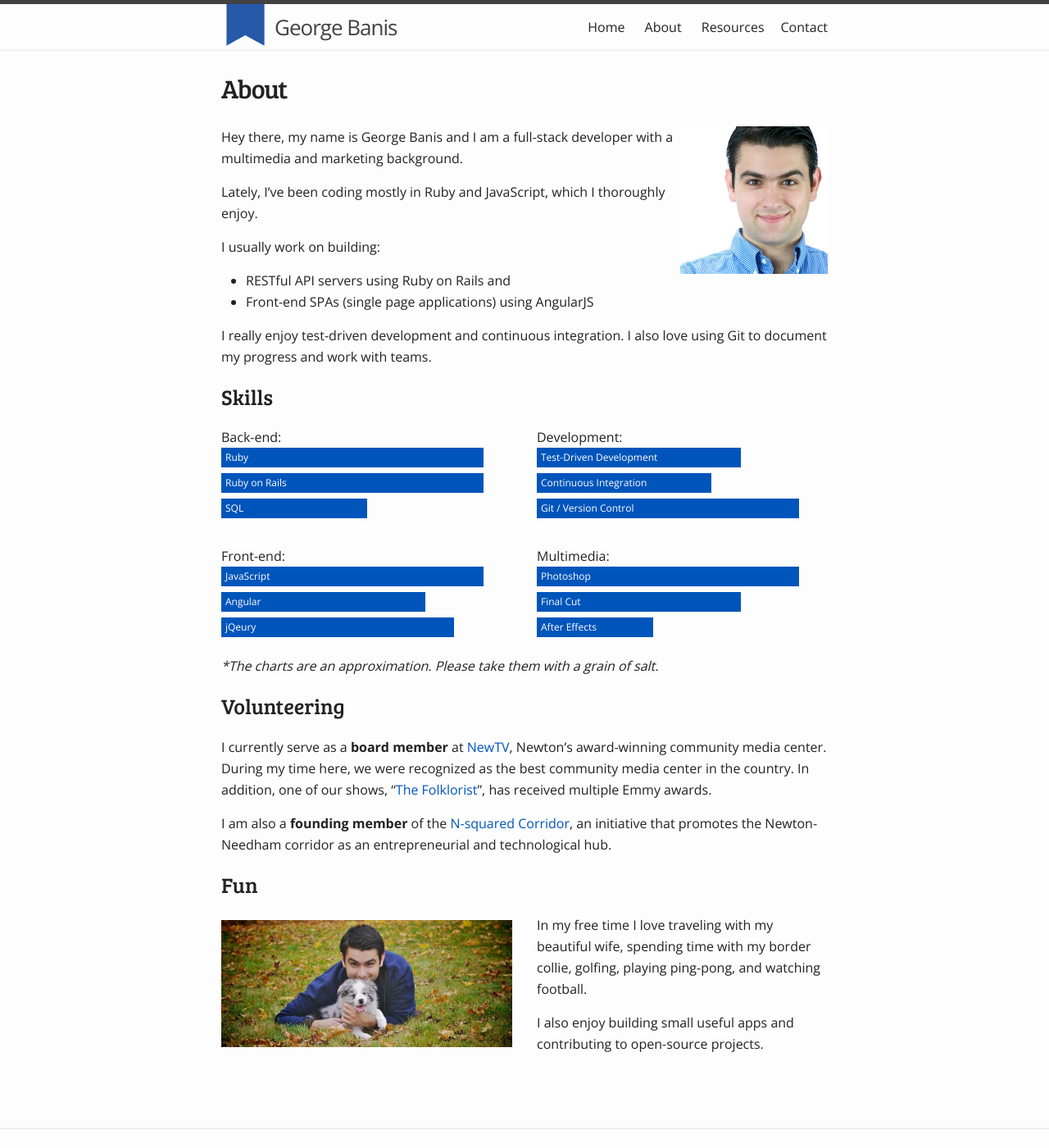
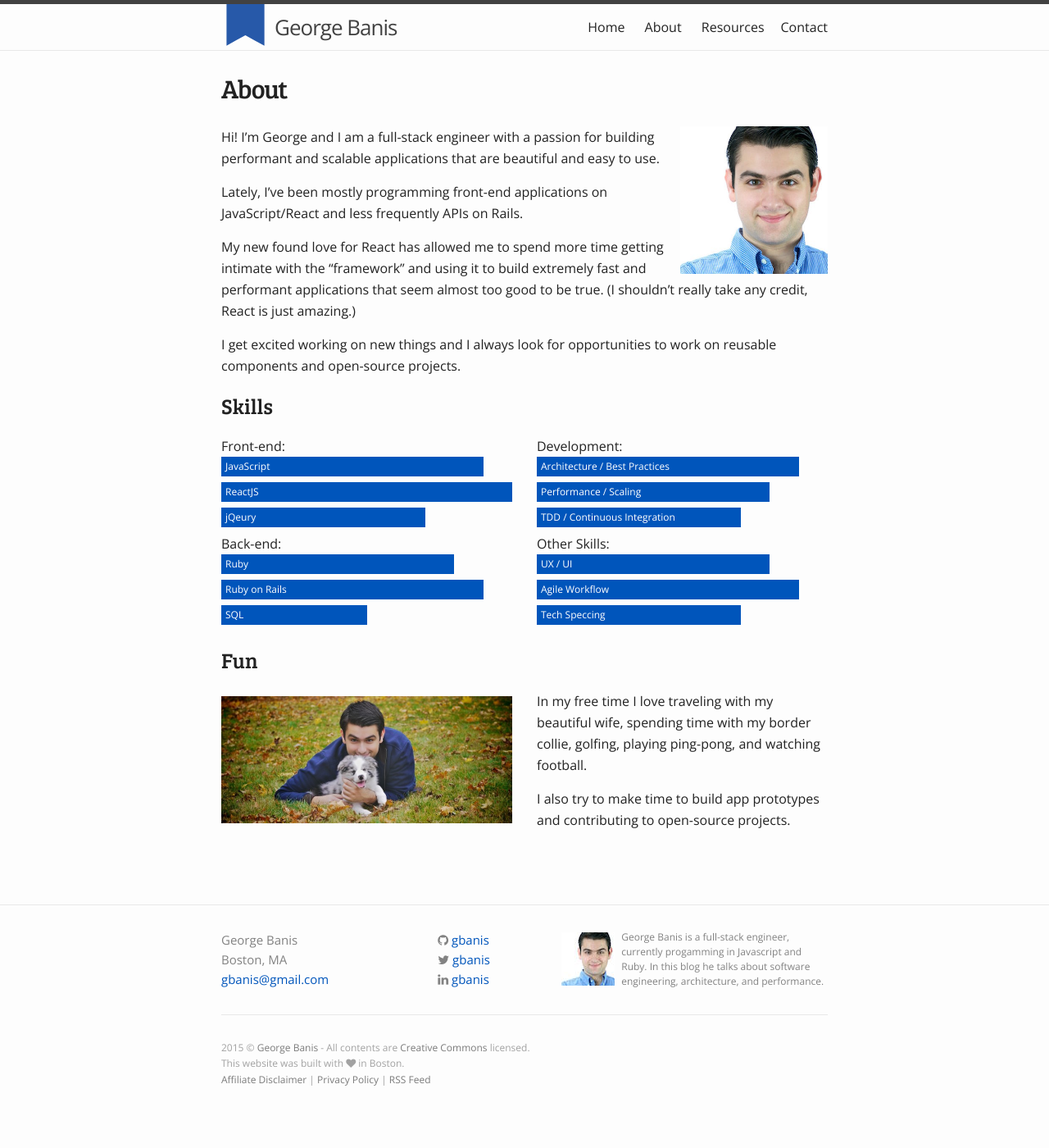
Before and after one commit to gbanis/gbanis.github.io, a Jekyll site: the page built from about.md, in a window 1280 px wide and 1400 px high. Shown: the whole window at 82% size. Built offline with Jekyll 4.4.1, drawn with Linux system fonts in a browser that asks for light colours; nearby versions of some CDN libraries; Markdown is read by kramdown in place of the engine named in the settings; some of the changed text lies outside the part shown.

Commit message:
Updates to about and metadata

```diff
--- a/_config.yml
+++ b/_config.yml
@@ -1,16 +1,17 @@
 # Site settings
 title: George Banis
 email: gbanis@gmail.com
-description:  George Banis is a full-stack developer, currently coding in Ruby and JavaScript. In this blog he talks about web development, architecture, efficiency, and innovation.
+description:  George Banis is a full-stack engineer, currently progamming in Javascript and Ruby. In this blog he talks about software engineering, architecture, and performance.
 baseurl: "" # the subpath of your site, e.g. /blog/
-keywords: web developer, software engineer, coding, ruby, ruby on rails, javascript, angular
+keywords: web developer, software engineer, programming, javascript, reactjs, ruby, ruby on rails
 url: "http://gbanis.com" # the base hostname & protocol for your site
+location: Boston, MA
 
 # Social Media Profiles
 twitter_username:   gbanis
 github_username:    gbanis
 linkedin_username:  gbanis
-skype_username:     georgebanis
+# skype_username:     georgebanis
 
 # Outputting
 permalink: /blog/:title
--- a/_includes/footer.html
+++ b/_includes/footer.html
@@ -8,7 +8,10 @@
       <div class="footer-col  footer-col-1">
         <ul class="contact-list">
           <li>{{ site.title }}</li>
-          <li><i class="fa fa-envelope-square"></i>
+          {% if site.location %}
+          <li>{{ site.location }}</li>
+          {% endif %}
+          <li>
           <a href="mailto:{{ site.email }}">{{ site.email }}</a></li>
           {% if site.skype_username %}
           <li>
--- a/_includes/footer_credits.html
+++ b/_includes/footer_credits.html
@@ -1,7 +1,6 @@
 <div class="credits">
-  <p>2014 &copy; <a href="http://gbanis.com" title="George Banis, full stack web developer">George Banis</a> - All contents are <a href="http://creativecommons.org/licenses/by-nc/3.0/us/" target="_blank">Creative Commons</a> licensed.</p>
-  <p>This website was built in Boston with <i class="fa fa-heart"></i> using <a href="http://jekyllrb.com" target="_blank">Jekyll</a> and <a href="https://www.ruby-lang.org/en/" target="_blank">Ruby</a>.
-  </p>
+  <p>2015 &copy; <a href="http://gbanis.com" title="George Banis, full stack web developer">George Banis</a> - All contents are <a href="http://creativecommons.org/licenses/by-nc/3.0/us/" target="_blank">Creative Commons</a> licensed.</p>
+  <p>This website was built with <i class="fa fa-heart"></i> in Boston.</p>
   <p>
   <!-- If a page has "menu: footer" it will displayed here, in the footer menu. -->
     {% for page in site.pages %}{% if page.menu == 'footer' %}<a class="footer-menu" href="{{ page.url | prepend: site.baseurl }}" title="{{ page.title }}">{{ page.title }}</a> | {% endif %}{% endfor %}<a class="footer-menu rss-subscribe" href="{{ "/feed.xml" | prepend: site.baseurl }}">RSS Feed</a>
--- a/about.md
+++ b/about.md
@@ -4,52 +4,44 @@ title: About
 permalink: /about/
 ---
 
-<img style="float:right" src="/assets/george-banis.jpg" height="180"> Hey there, my name is George Banis and I am a full-stack developer with a multimedia and marketing background.
+<img style="float:right" src="/assets/george-banis.jpg" height="180"> Hi! I'm George and I am a full-stack engineer with a passion for building performant and scalable applications that are beautiful and easy to use.
 
-Lately, I've been coding mostly in Ruby and JavaScript, which I thoroughly enjoy.
+Lately, I've been mostly programming front-end applications on JavaScript/React and less frequently APIs on Rails.
 
-I usually work on building:
+My new found love for React has allowed me to spend more time getting intimate with the "framework" and using it to build extremely fast and performant applications that seem almost too good to be true. (I shouldn't really take any credit, React is just amazing.)
 
-- RESTful API servers using Ruby on Rails and
-- Front-end SPAs (single page applications) using AngularJS
-
-I really enjoy test-driven development and continuous integration. I also love using Git to document my progress and work with teams.
+I get excited working on new things and I always look for opportunities to work on reusable components and open-source projects.
 
 ## Skills
 <div class="row">
   <div class="col col-6">
+    Front-end:
+    <div class="progress-bar" style="width:90%">JavaScript</div>
+    <div class="progress-bar" style="width:100%">ReactJS</div>
+    <div class="progress-bar" style="width:70%">jQeury</div>
+
     Back-end:
-    <div class="progress-bar" style="width:90%">Ruby</div>
+    <div class="progress-bar" style="width:80%">Ruby</div>
     <div class="progress-bar" style="width:90%">Ruby on Rails</div>
     <div class="progress-bar" style="width:50%">SQL</div>
 
-    <br>
-    Front-end:
-    <div class="progress-bar" style="width:90%">JavaScript</div>
-    <div class="progress-bar" style="width:70%">Angular</div>
-    <div class="progress-bar" style="width:80%">jQeury</div>
   </div>
   <div class="col col-6">
     Development:
-    <div class="progress-bar" style="width:70%">Test-Driven Development</div>
-    <div class="progress-bar" style="width:60%">Continuous Integration</div>
-    <div class="progress-bar" style="width:90%">Git / Version Control</div>
+    <div class="progress-bar" style="width:90%">Architecture / Best Practices</div>
+    <div class="progress-bar" style="width:80%">Performance / Scaling</div>
+    <div class="progress-bar" style="width:70%">TDD / Continuous Integration</div>
 
-    <br>
-    Multimedia:
-    <div class="progress-bar" style="width:90%">Photoshop</div>
-    <div class="progress-bar" style="width:70%">Final Cut</div>
-    <div class="progress-bar" style="width:40%">After Effects</div>
+
+
+    Other Skills:
+    <div class="progress-bar" style="width:80%">UX / UI</div>
+    <div class="progress-bar" style="width:90%">Agile Workflow</div>
+    <div class="progress-bar" style="width:70%">Tech Speccing</div>
+
   </div>
 
 </div>
-<em>*The charts are an approximation. Please take them with a grain of salt.</em>
-
-## Volunteering
-
-I currently serve as a **board member** at [NewTV](http://newtv.org), Newton's award-winning community media center. During my time here, we were recognized as the best community media center in the country. In addition, one of our shows, "[The Folklorist](http://folklorist.newtv.org/)", has received multiple Emmy awards.
-
-I am also a **founding member** of the [N-squared Corridor](http://n2corridor.com), an initiative that promotes the Newton-Needham corridor as an entrepreneurial and technological hub.
 
 ## Fun
 
@@ -59,6 +51,6 @@ I am also a **founding member** of the [N-squared Corridor](http://n2corridor.co
   </div>
   <div class="col col-6">
     <p>In my free time I love traveling with my beautiful wife, spending time with my border collie, golfing, playing ping-pong, and watching football.</p>
-    <p>I also enjoy building small useful apps and contributing to open-source projects.</p>
+    <p>I also try to make time to build app prototypes and contributing to open-source projects.</p>
   </div>
 </div>
```
